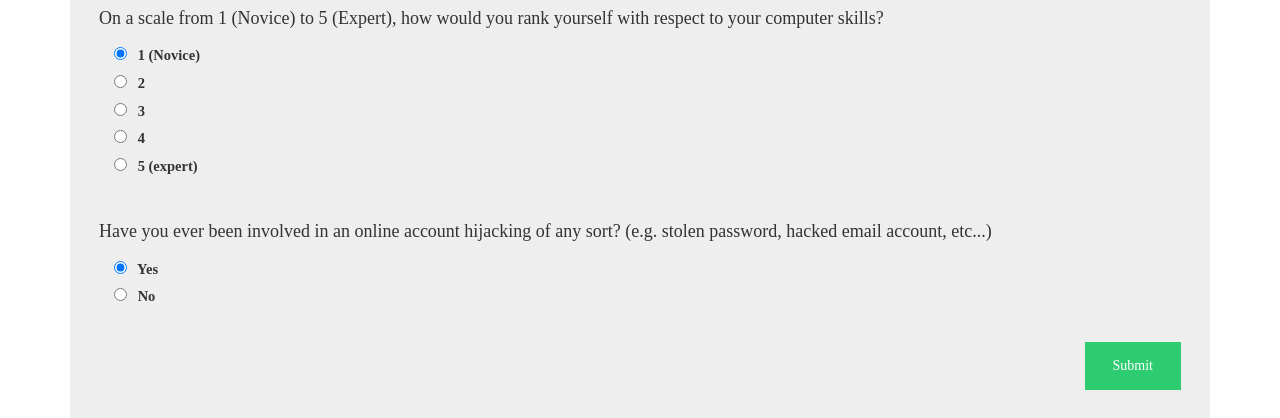
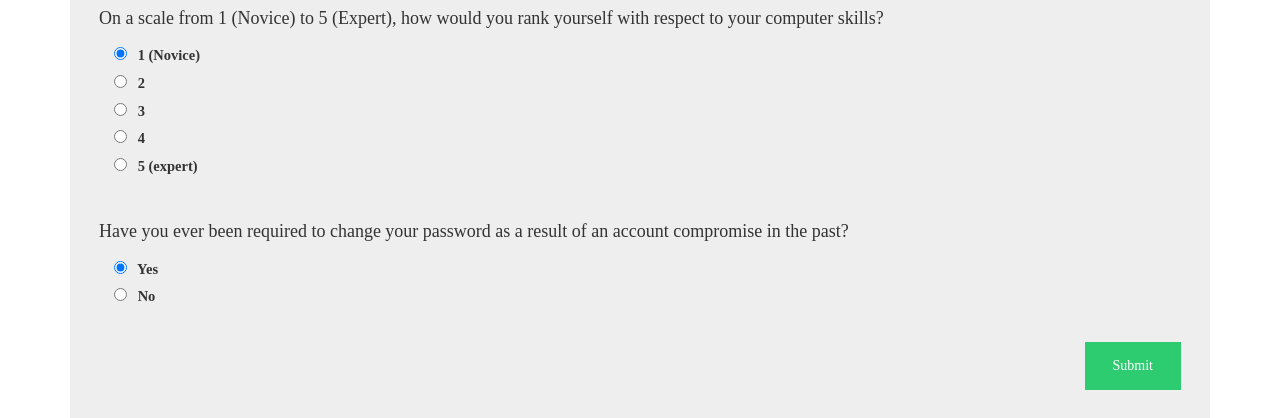
Before and after one commit to maraja/personality-test, a Node server app: page / in a window 1280 px wide. Shown: the part 1241-1659 px from the top of the page. Run offline with Node 20, Linux system fonts and the light colour scheme; data that the repository does not hold is empty; some libraries are stand-ins or nearby versions.

Commit message:
account hijacking question change.

```diff
--- a/views/questionnaire.pug
+++ b/views/questionnaire.pug
@@ -155,7 +155,7 @@ block content
 
 
 				fieldset.form-group
-					h4 Have you ever been involved in an online account hijacking of any sort? (e.g. stolen password, hacked email account, etc...)
+					h4 Have you ever been required to change your password as a result of an account compromise in the past?
 					.form-check
 						label.form-check-label
 							input#optionsRadios1.form-check-input(type='radio', name='account_hijacking_involvement', value='yes', checked='')
```
